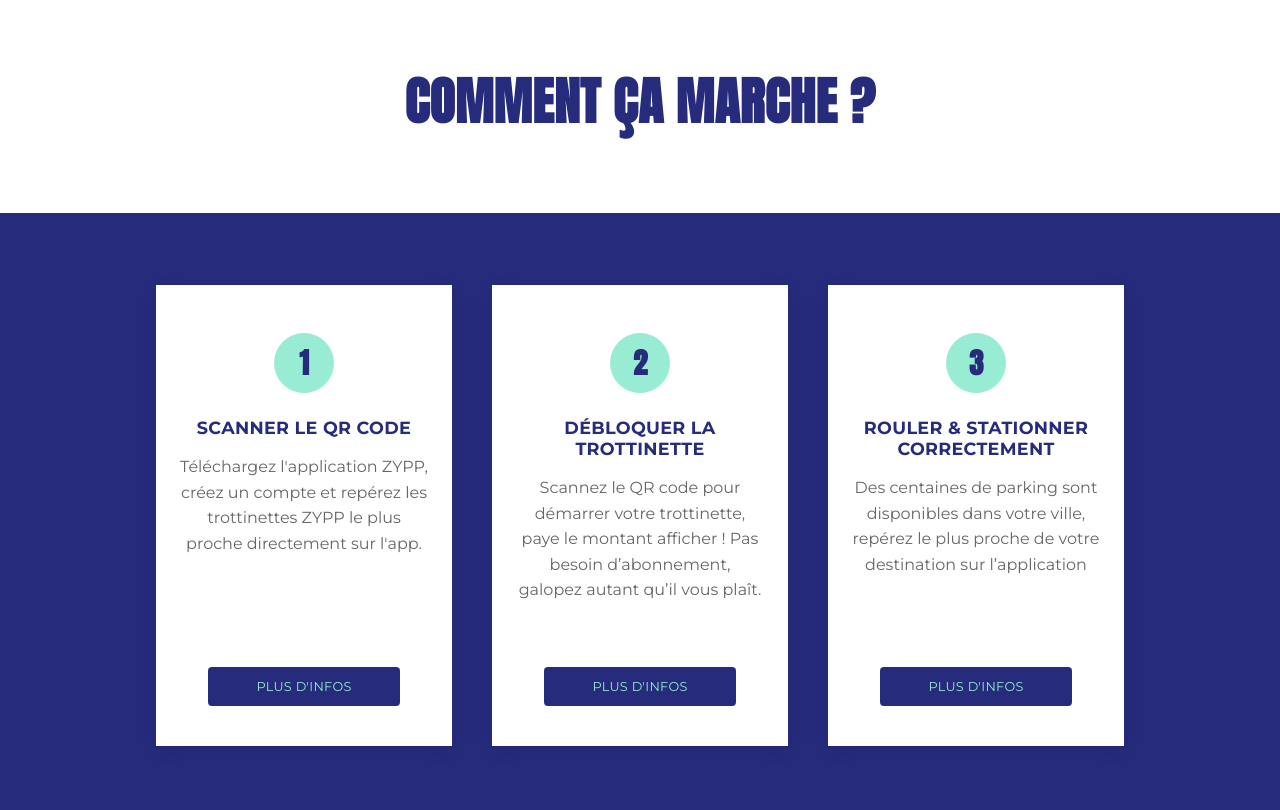
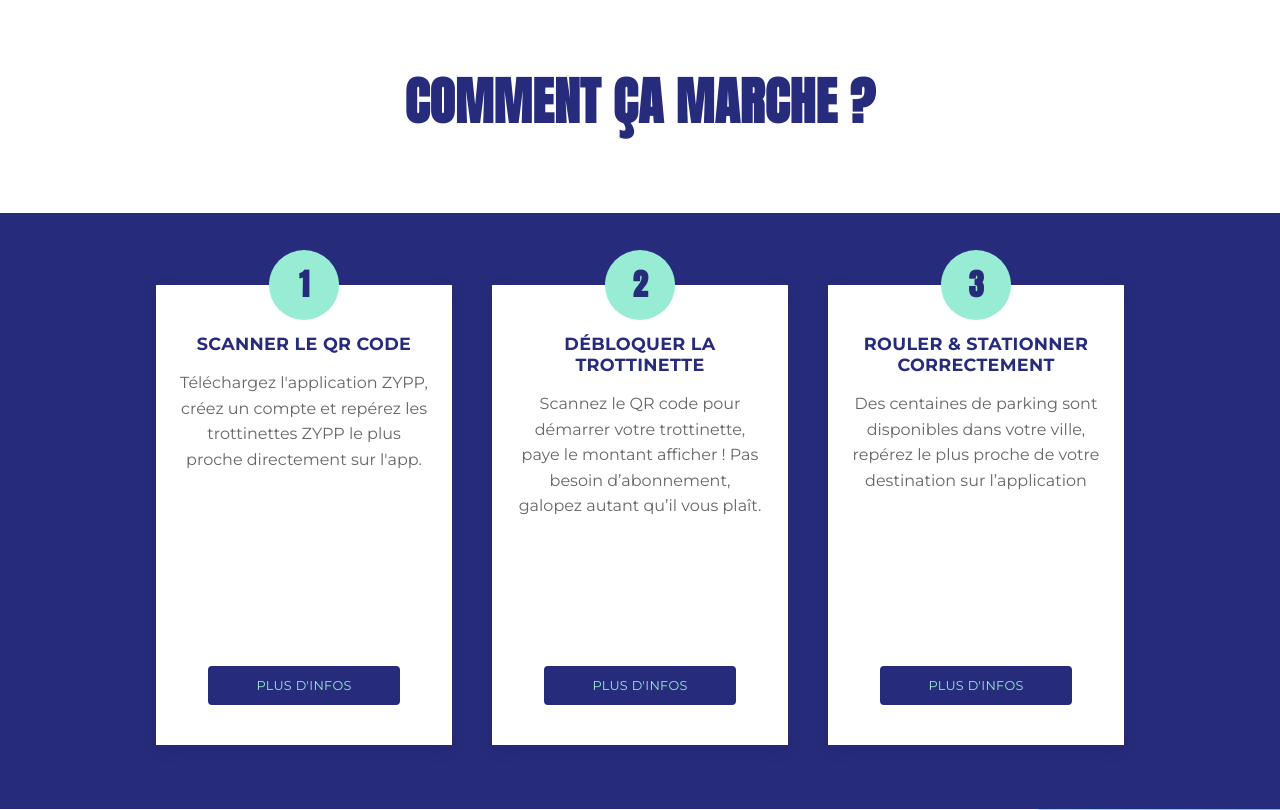
Before and after one commit to Salimou95/Zypp, a PHP site: page / in a window 1280 px wide. Shown: the part 2768-3578 px from the top of the page. Run offline with PHP 8.4, Linux system fonts and the light colour scheme.

Commit message:
correction cercle

```diff
--- a/assets/css/style.css
+++ b/assets/css/style.css
@@ -783,15 +783,19 @@
     display: inline-flex;
     align-items: center;
     justify-content: center;
-    width: 60px;
-    height: 60px;
+    width: 70px;
+    height: 70px;
     background: #97ecd3;
     color: #272b7c;
     border-radius: 50%;
-    font-size: 1.8rem;
+    font-size: 1.9rem;
     font-weight: 700;
     margin: 0 auto 1.5rem auto;
     font-family: 'Anton', sans-serif;
+    position: absolute;
+    top: -35px;
+    left: 50%;
+    transform: translateX(-50%);
 }
 
 .article-title {
```
